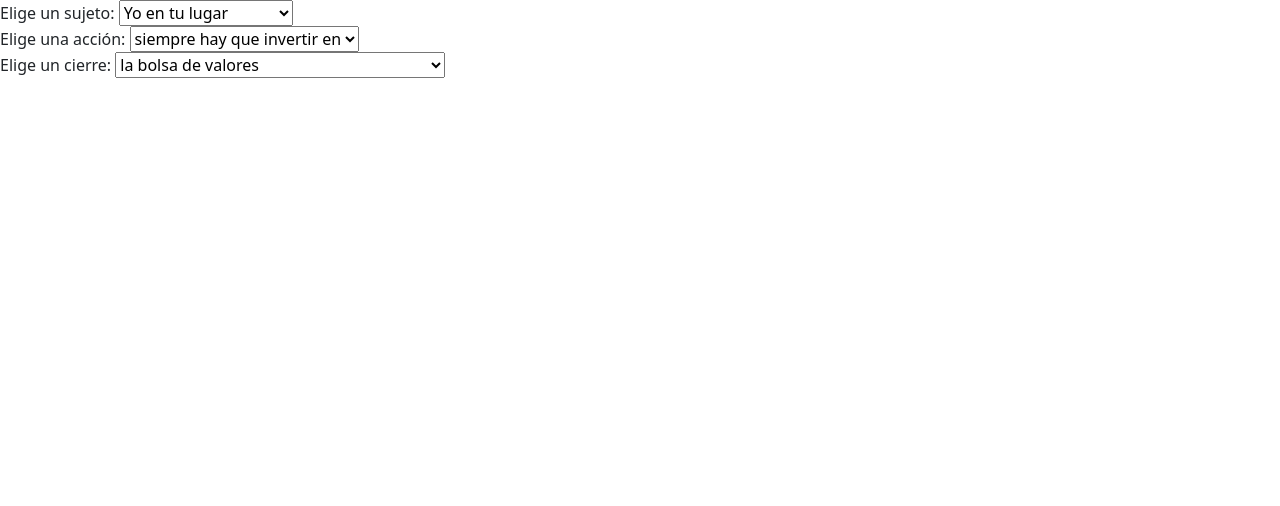
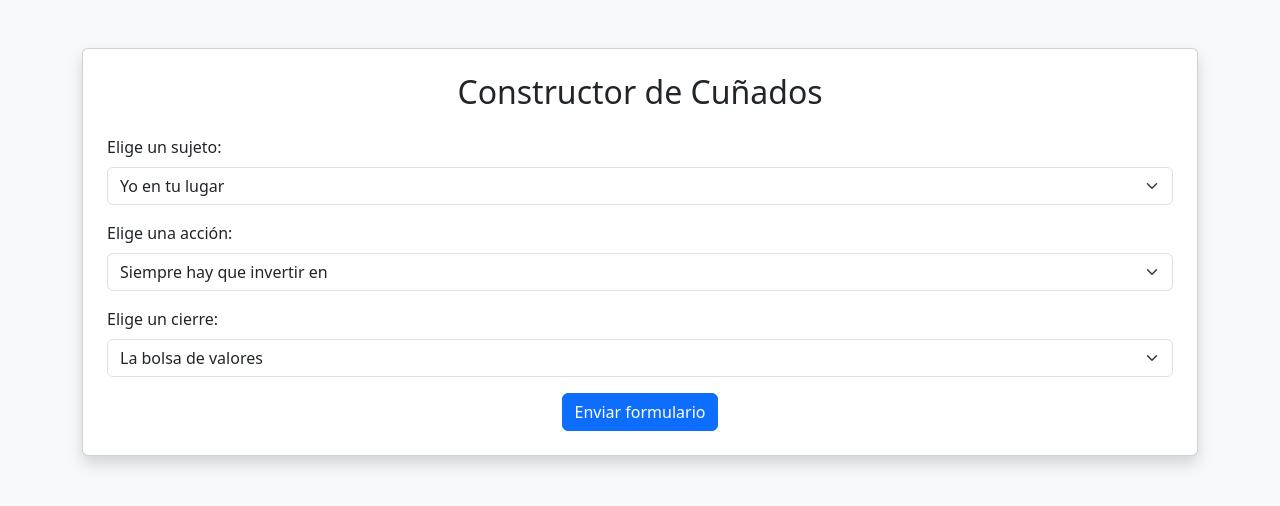
Before and after one commit to AngelRagel05/2DAW, a PHP site: the page made by actividadesNoEvaluables_01/parte3/ConstructorFrasesCuñados.php in a window 1280 px wide. Shown: the top 506 px of the page. Run offline with PHP 8.4, Linux system fonts and the light colour scheme; some libraries are stand-ins or nearby versions.

Commit message:
Refactor code structure for improved readability and maintainability

```diff
--- a/actividadesNoEvaluables_01/parte3/ConstructorFrasesCuñados.php
+++ b/actividadesNoEvaluables_01/parte3/ConstructorFrasesCuñados.php
@@ -1,5 +1,16 @@
 <?php
+// Inicializamos variable de resultado
+$frase = "";
 
+// Si el formulario se ha enviado (hay parámetros en $_GET)
+if (isset($_GET['sujeto']) && isset($_GET['accion']) && isset($_GET['cierre'])) {
+    $sujeto = $_GET['sujeto'];
+    $accion = $_GET['accion'];
+    $cierre = $_GET['cierre'];
+
+    // Construir frase concatenando
+    $frase = $sujeto . $accion . $cierre . ".";
+}
 ?>
 
 <!DOCTYPE html>
@@ -13,39 +24,75 @@
     <link rel="stylesheet" href="../css/bootstrap.css">
 </head>
 
-<body>
+<body class="bg-light">
+
+    <div class="container mt-5">
+        <div class="card shadow p-4">
+            <h2 class="mb-4 text-center">Constructor de Cuñados</h2>
+
             <form action="">
-        <label for="sujeto">Elige un sujeto:</label>
-        <select name="sujeto" id="sujeto">
-            <option value="Yo en tu lugar">Yo en tu lugar </option>
+
+                <!-- Sujeto -->
+                <div class="mb-3">
+                    <label for="sujeto" class="form-label">Elige un sujeto:</label>
+                    <select class="form-select" name="sujeto" id="sujeto">
+                        <option value="Yo en tu lugar">Yo en tu lugar</option>
                         <option value="La verdad es que">La verdad es que</option>
                         <option value="Tú sabes que">Tú sabes que</option>
                         <option value="No hay duda de que">No hay duda de que</option>
                         <option value="Al final">Al final</option>
                     </select>
+                </div>
 
-        <br>
+                <!-- Acción -->
+                <div class="mb-3">
+                    <label for="accion" class="form-label">Elige una acción:</label>
+                    <select class="form-select" name="accion" id="accion">
+                        <option value=" siempre hay que invertir en ">Siempre hay que invertir en</option>
+                        <option value=" lo importante es ">Lo importante es</option>
+                        <option value=" nunca subestimes ">Nunca subestimes</option>
+                        <option value=" yo siempre digo que ">Yo siempre digo que</option>
+                        <option value=" el secreto está en ">El secreto está en</option>
+                    </select>
+                </div>
 
-        <label for="accion">Elige una acción:</label>
-        <select name="accion" id="accion">
-            <option value="siempre hay que invertir en"> siempre hay que invertir en </option>
-            <option value="lo importante es"> lo importante es </option>
-            <option value="nunca subestimes"> nunca subestimes </option>
-            <option value="yo siempre digo que"> yo siempre digo que </option>
-            <option value="el secreto está en"> el secreto está en </option>
+                <!-- Cierre -->
+                <div class="mb-3">
+                    <label for="cierre" class="form-label">Elige un cierre:</label>
+                    <select class="form-select" name="cierre" id="cierre">
+                        <option value="la bolsa de valores">La bolsa de valores</option>
+                        <option value="el no tener dinero congelado en el banco">El no tener dinero congelado en el banco</option>
+                        <option value="los chemtrails">Los chemtrails</option>
+                        <option value="la nube">La nube</option>
+                        <option value="las criptocoins">Las criptocoins</option>
                     </select>
+                </div>
 
-        <br>
+                <!-- Botón -->
+                <div class="text-center">
+                    <button type="submit" class="btn btn-primary">Enviar formulario</button>
+                </div>
+            </form>
+        </div>
 
-        <label for="cierre">Elige un cierre:</label>
-        <select name="cierre" id="cierre">
-            <option value="la bolsa de valores">la bolsa de valores</option>
-            <option value="el no tener dinero congelado en el banco">el no tener dinero congelado en el banco</option>
-            <option value="los chemtrails">los chemtrails</option>
-            <option value="la nube">la nube</option>
-            <option value="las criptocoins">las criptocoins</option>
-        </select>
-    </form>
+        <?php
+        if ($frase != "") {
+            // Mostrar la frase
+            echo "<div class='alert alert-info mt-4 text-center'>$frase</div>";
+
+            // Generar imagen random entre 1 y 4
+            $numImg = rand(1, 4);
+            $imagen = "img/random{$numImg}.png";
+
+            // Mostrar la imagen
+            echo "<div class='text-center mt-3'>
+            <img src='$imagen' alt='Imagen cuñada' class='img-fluid rounded shadow' style='max-width:200px;'>
+          </div>";
+        }
+        ?>
+
+    </div>
+
 </body>
 
 </html>
```
Also changed, not shown: actividadesNoEvaluables_01/parte3/img/random1.png (added), actividadesNoEvaluables_01/parte3/img/random2.png (added), actividadesNoEvaluables_01/parte3/img/random4.png (added), 1 other file. Lines whose indentation alone changed are shown as unchanged.
